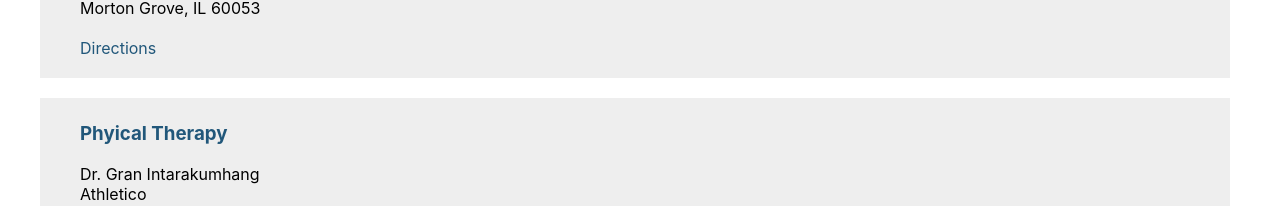
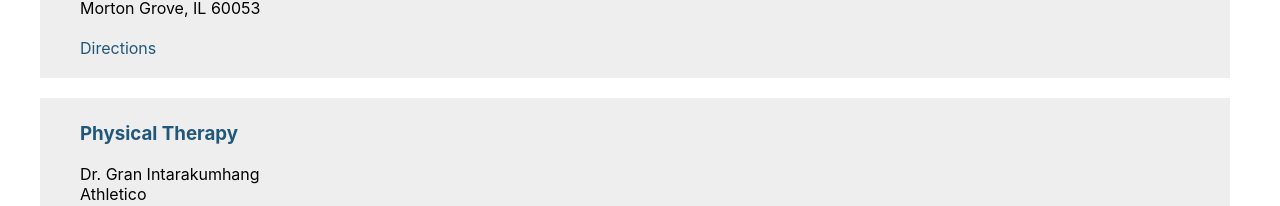
Before and after one commit to cjoy-ant/takecharge-client, a React (Create React App) app: page / in a window 1280 px wide. Shown: the part 959-1165 px from the top of the page. Built offline with nearby package versions, Linux system fonts and the light colour scheme.

Commit message:
fixed defaultValue for select/drop down

```diff
--- a/src/RecommendationEdit/RecommendationEdit.js
+++ b/src/RecommendationEdit/RecommendationEdit.js
@@ -78,7 +78,7 @@ export default class RecommendationEdit extends React.Component {
           <label for="recommendation-type">Specialty:</label>
           <select
             id="recommendation-type"
-            defaultValue={rec.recommendation_type} //WHY THIS BROKEN
+            defaultValue={rec.recommendation_type}
             onChange={this.handleChangeType}
           >
             {this.makeRecTypeList()}
--- a/src/STORE.js
+++ b/src/STORE.js
@@ -35,7 +35,7 @@ const STORE = {
     },
     {
       hcp_id: 4,
-      hcp_type: "Phyical Therapy",
+      hcp_type: "Physical Therapy",
       hcp_name: "Dr. Gran Intarakumhang",
       hcp_location: "Athletico",
       hcp_phone: "773-267-6922",
--- a/src/VisitEdit/VisitEdit.js
+++ b/src/VisitEdit/VisitEdit.js
@@ -144,7 +144,7 @@ export default class VisitEdit extends React.Component {
           <label htmlFor="visit-type">Specialty</label>
           <select
             id="visit-type"
-            defaultValue={visit.visit_type} //WHY IS THIS BEING WEIRD
+            defaultValue={visit.visit_type}
             onChange={this.handleChangeType}
           >
             {this.makeVisitTypeList()}
```
